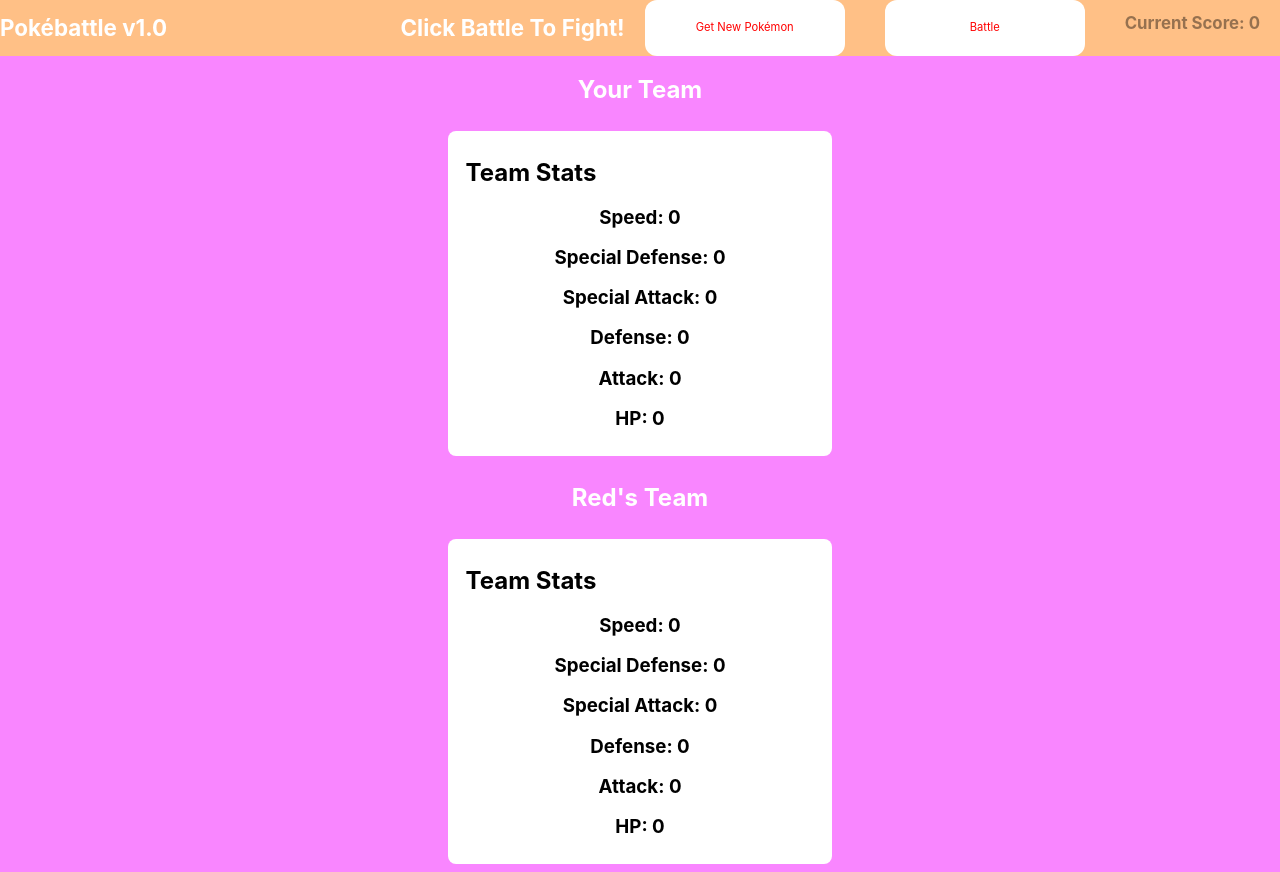
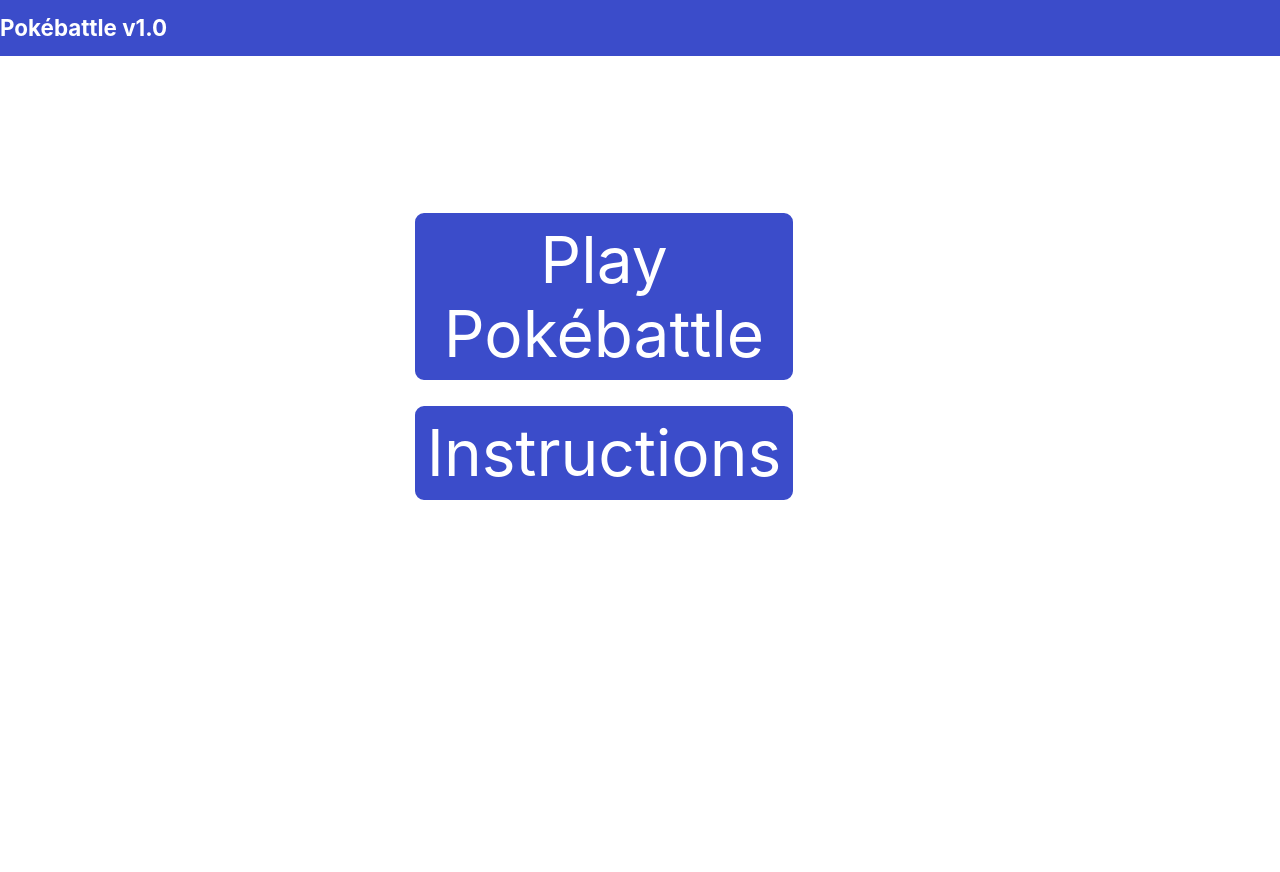
Before and after one commit to NAlmazov/pokebattle, a React (Create React App) app: page / in a window 1280 px wide. After the commit the page ends 800 px from the top, so only its background shows below. Built offline with nearby package versions, Linux system fonts and the light colour scheme; no server answers.

Commit message:
added MainMenu

```diff
--- a/src/actions.js
+++ b/src/actions.js
@@ -59,6 +59,15 @@
 
 })
 
+export const launchMenu = () => ({
+    type: TURN_DATA_MAINMENU,
+    payload: {
+        screen: 'mainmenu',
+        mainprompt: '',
+        turn: ''
+    }
+})
+
 export const startGame = () => ({
     type: TURN_DATA_GAMESTART,
     payload: {
--- a/src/components/Pokemon/Pokemon.css
+++ b/src/components/Pokemon/Pokemon.css
@@ -1,9 +1,9 @@
 #card {
-    background: #ffc086;
     max-width: 290px;
     width: 10vw;
     color: white;
     font-size: 12px;
+    background-color: lightcoral;
 }
 
 img {
--- /dev/null
+++ b/src/components/StartMenu/StartMenu.css
@@ -0,0 +1,16 @@
+#options {
+  position: fixed;
+  top: 30%;
+  left: 40%;
+  margin-top: -50px;
+  margin-left: -100px;
+}
+
+#option {
+    margin-top: 20px;
+    font-size: 4rem;
+}
+
+#optionbutton {
+    width: 30vw;
+}
--- /dev/null
+++ b/src/components/StartMenu/StartMenu.js
@@ -0,0 +1,48 @@
+import React, { Fragment, Component } from 'react';
+import { connect } from 'react-redux';
+import { startGame } from '../../actions';
+
+import './StartMenu.css';
+
+
+
+const mapStateToProps = state => {
+    return {
+        screen: state.currentTurn.screen
+    }
+}
+
+const mapDispatchToProps = (dispatch) => {
+    return{
+        onStartGame: () => dispatch(startGame())
+    }
+}
+
+class StartMenu extends Component {
+
+    onStartGameClick = () => {
+        this.props.onStartGame();
+    }
+
+    render(){
+        return(
+            <Fragment>
+                <header className="App-header">
+                    <h1>Pokébattle v1.0</h1>
+                 </header>
+                <div id='options'>
+                    <div id='option'>
+                        <button id='optionbutton' onClick={ this.onStartGameClick }>Play Pokébattle</button>
+                    </div>
+                    <div id='option'>
+                        <button id='optionbutton'>Instructions</button>
+                    </div>
+                </div>
+            </Fragment>
+                )
+    }
+
+}
+
+
+export default connect(mapStateToProps, mapDispatchToProps)(StartMenu);
--- a/src/components/TeamStats/TeamStats.css
+++ b/src/components/TeamStats/TeamStats.css
@@ -1,7 +1,10 @@
 #stat {
     background: white;
     width: 30vw;
+    height: auto;
     color: black;
+    border-style: solid;
+    border-color: black;
 }
 
 #headerstats {
--- a/src/containers/App/App.css
+++ b/src/containers/App/App.css
@@ -1,10 +1,5 @@
-body{
-  background-color: #f986ff;
-}
-
 .App {
   text-align: start;
-  background-color: #f986ff;
   min-height: 100vh;
 }
 
@@ -12,7 +7,7 @@
 .App-header {
   display: flex;
   color: white;
-  background-color: #ffc086;
+  background-color: #3B4CCA;
   top: 0;
   width: 100%;
   font-size: 0.7em;
@@ -29,33 +24,55 @@
 }
 
 .score{
-  color: black;
+  color: white;
   animation: blinkingText 1.2s infinite;
 }
 @keyframes blinkingText{
-	0%{		color: #000;	}
+	0%{		color: #fff;	}
 	49%{	color: transparent;	}
 	50%{	color: transparent;	}
-	99%{	color:#000;	}
-	100%{	color: #000;	}
+	99%{	color:#fff;	}
+	100%{	color: #fff;	}
 }
 
 button{
   cursor:pointer;
   padding: 10px;
   width: 200px;
-  border: none;
-  color: red;
-  background-color: white;
+  border: solid;
+  color: white;
+  background-color: #3B4CCA;
   border-radius: 12px;
 }
 
 button:hover{
   color: white;
-  background-color: red;
+  background-color: #ca3b4c;
 }
 
 .game {
-  color: white;
+  color: #3B4CCA;
   text-align: center;
 }
+
+#controlbuttons{
+  background-color: white;
+  color: #3B4CCA;
+  border: #3B4CCA;
+  height: 5vh;
+  margin-top: 3px;
+}
+
+#controlbuttons:hover{
+  background-color: #ca3b4c;
+  color: white;
+  border: #ca3b4c;
+}
+
+#Enemy {
+  background: lightcoral;
+}
+
+#Player {
+  background: lightcoral;
+}
--- a/src/containers/App/App.js
+++ b/src/containers/App/App.js
@@ -1,9 +1,10 @@
 import React, { Component }  from 'react';
 import './App.css';
 import { connect } from 'react-redux'
-import { requestPokemonPlayer, requestPokemonEnemy, currentScore, winRound, stealPokemon, startGame, roundWin, pokeStolen, roundLoss } from '../../actions'
+import { requestPokemonPlayer, requestPokemonEnemy, currentScore, winRound, stealPokemon, startGame, roundWin, pokeStolen, roundLoss, launchMenu } from '../../actions'
 import PokemonTeam from '../../components/PokemonTeam/PokemonTeam';
 import TeamStats from '../../components/TeamStats/TeamStats';
+import StartMenu from '../../components/StartMenu/StartMenu';
 
 const mapStateToProps = state => {
   return{
@@ -33,7 +34,8 @@
     onStartGame: () => dispatch(startGame()),
     onRoundWin: () => dispatch(roundWin()),
     onPokeStolen: () => dispatch(pokeStolen()),
-    onRoundLoss: () => dispatch(roundLoss())
+    onRoundLoss: () => dispatch(roundLoss()),
+    onLaunchMenu: () => dispatch(launchMenu())
   }
 }
 
@@ -41,7 +43,7 @@
 
   componentDidMount() {
     //StartGame
-    this.props.onStartGame();
+    this.props.onLaunchMenu();
     //Get Player Pokemon Team
     this.props.onRequestPokemonPlayer();
 
@@ -49,6 +51,16 @@
     this.props.onRequestPokemonEnemy();
     //Reset Score
     this.props.onCurrentScore();
+  }
+
+  onMainMenuButtonClick = () => {
+
+    this.props.onRequestPokemonPlayer();
+    this.props.onCurrentScore();
+    this.props.onRoundLoss();
+    this.props.onRequestPokemonEnemy();
+    this.props.onLaunchMenu();
+
   }
 
   onRefreshButtonClick = () => {
@@ -90,31 +102,35 @@
 
 
   render() {
-    const { PlayerTeam, isPendingPlayer, EnemyTeam, isPendingEnemy, score, mainprompt }  = this.props;
+    const { PlayerTeam, isPendingPlayer, EnemyTeam, isPendingEnemy, score, mainprompt, screen }  = this.props;
     if (isPendingPlayer && isPendingEnemy ) {
       return <h4>Loading</h4>
     } else {
+      if (screen === 'mainmenu') {
+        return <StartMenu />
+      } else{
         return(
           <div className="App">
           <header className="App-header">
               <h1>Pokébattle v1.0</h1>
               <h1 className='push'>{mainprompt}</h1>
-            <button onClick={ this.onRefreshButtonClick } className='pushsmall'>Get New Pokémon</button>
-            <button onClick={ this.onBattleButtonClick } className='pushsmall'>Battle</button>
+              <button id='controlbuttons' onClick={ this.onRefreshButtonClick } className='pushsmall'>Get New Pokémon</button>
+              <button id='controlbuttons' onClick={ this.onBattleButtonClick } className='pushsmall'>Battle</button>
+              <button id='controlbuttons' onClick={ this.onMainMenuButtonClick } className='pushsmall'>Main Menu</button>
               <h2 className='pushsmall score'>Current Score: {score}</h2>
           </header>
           <div className="game">
               <h2>Your Team</h2>
-            <PokemonTeam pokemonlist={PlayerTeam} />
+              <PokemonTeam id='Player' pokemonlist={PlayerTeam} />
               <TeamStats pokemonlist={PlayerTeam}/>
               <h2>Red's Team</h2>
-            <PokemonTeam pokemonlist={EnemyTeam} />
+              <PokemonTeam id='Enemy' pokemonlist={EnemyTeam} />
               <TeamStats pokemonlist={EnemyTeam}/>
           </div>
         </div>
-    )
+          );
         }
-
+      }
     }
   }
 
```
Lines whose indentation alone changed are shown as unchanged.
